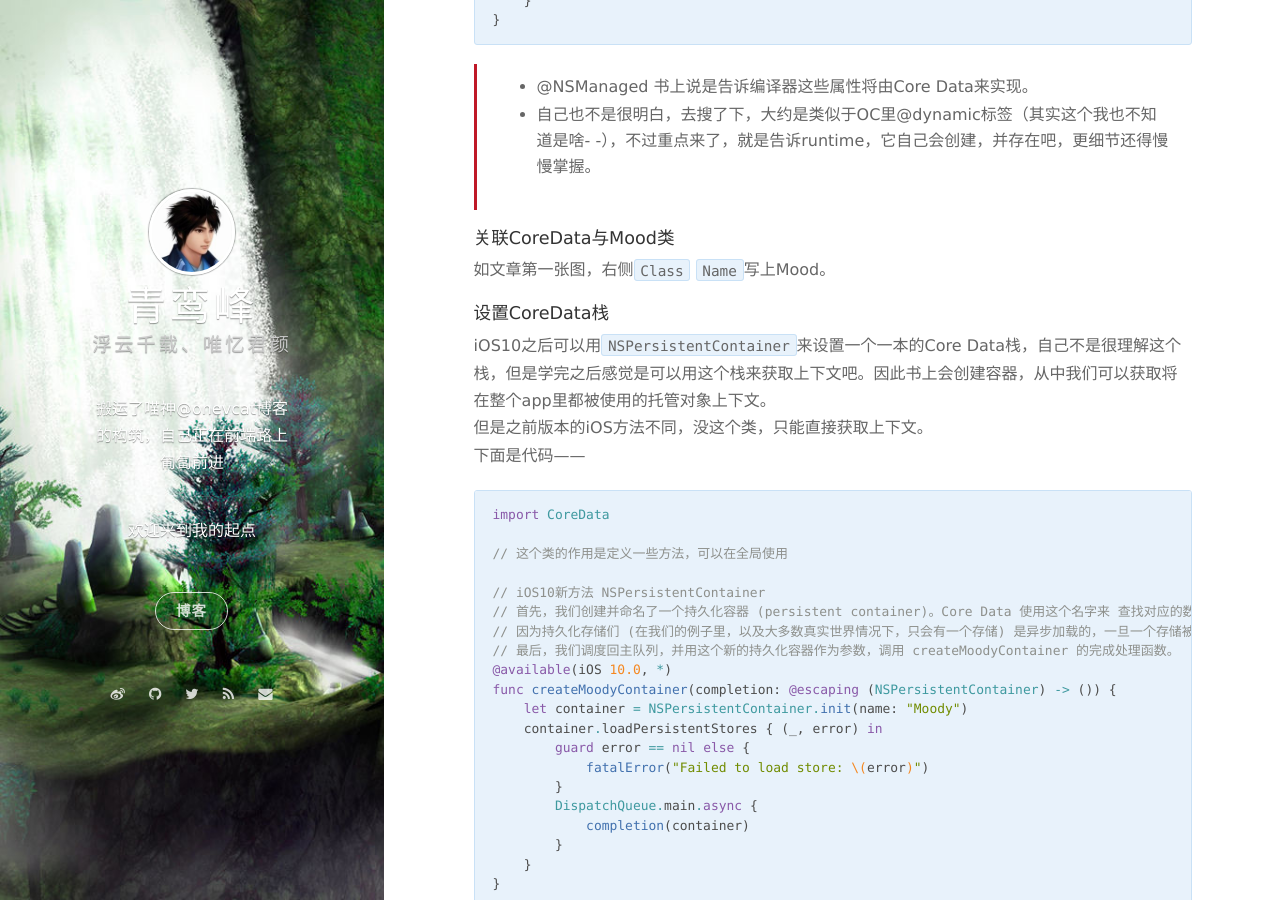
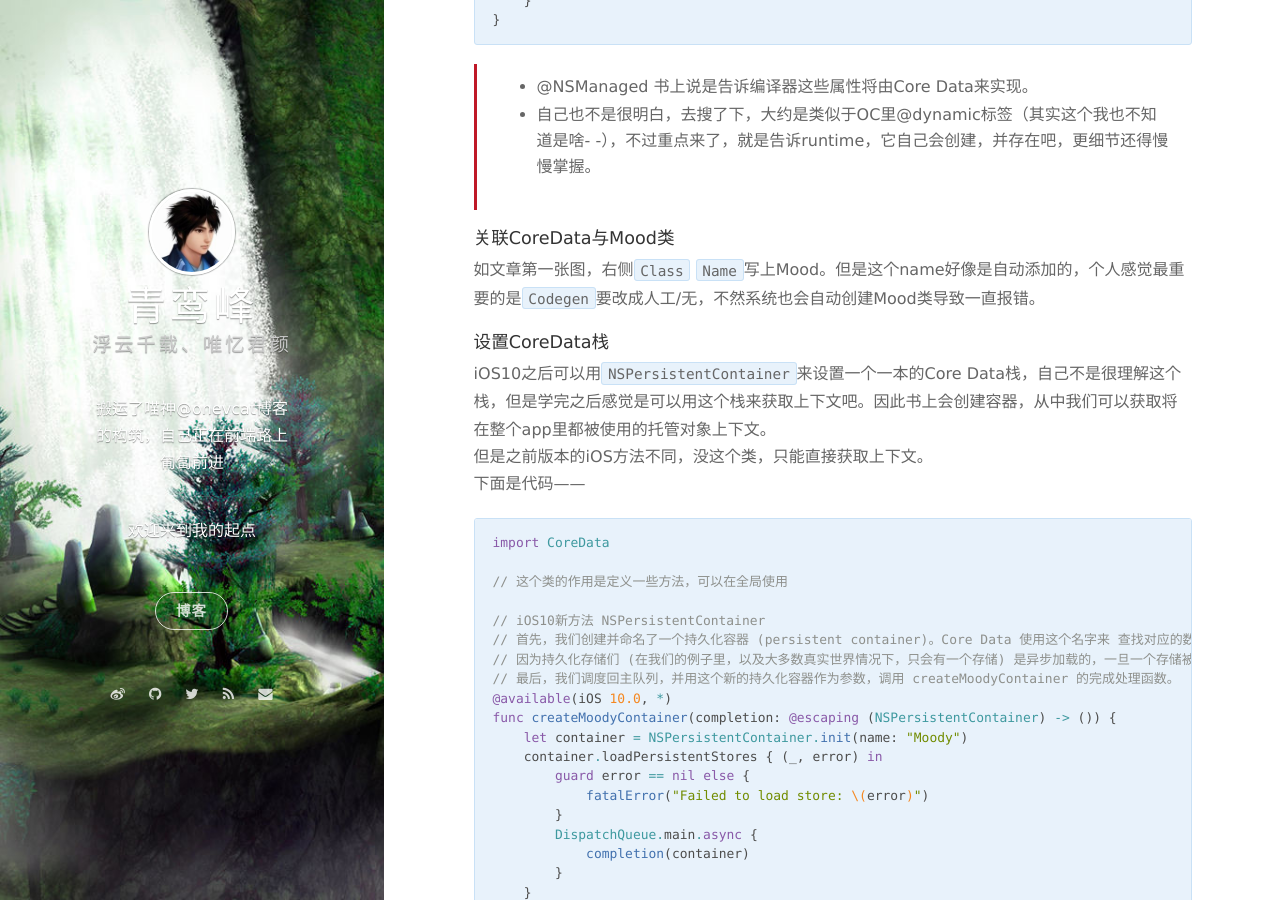
Before and after one commit to MikasaAckerman/mikasaackerman.github.io, a Jekyll site: the page built from _posts/2017-05-25-toCoreDatasWorld1.markdown, in a window 1280 px wide and 900 px high, scrolled down 1931 px. Built offline with Jekyll 4.4.1, drawn with Linux system fonts in a browser that asks for light colours; nearby versions of some CDN libraries; comment, search, counter and statistics services are not loaded.

Commit message:
5.25.codegen
把coredata模型变成手动的

```diff
--- a/_posts/2017-05-25-toCoreDatasWorld1.markdown
+++ b/_posts/2017-05-25-toCoreDatasWorld1.markdown
@@ -60,7 +60,7 @@ extension Mood: Managed {
 
 #### 关联CoreData与Mood类
 
-如文章第一张图，右侧`Class` `Name`写上Mood。
+如文章第一张图，右侧`Class` `Name`写上Mood。但是这个name好像是自动添加的，个人感觉最重要的是`Codegen`要改成人工/无，不然系统也会自动创建Mood类导致一直报错。
 
 #### 设置CoreData栈
 
```
